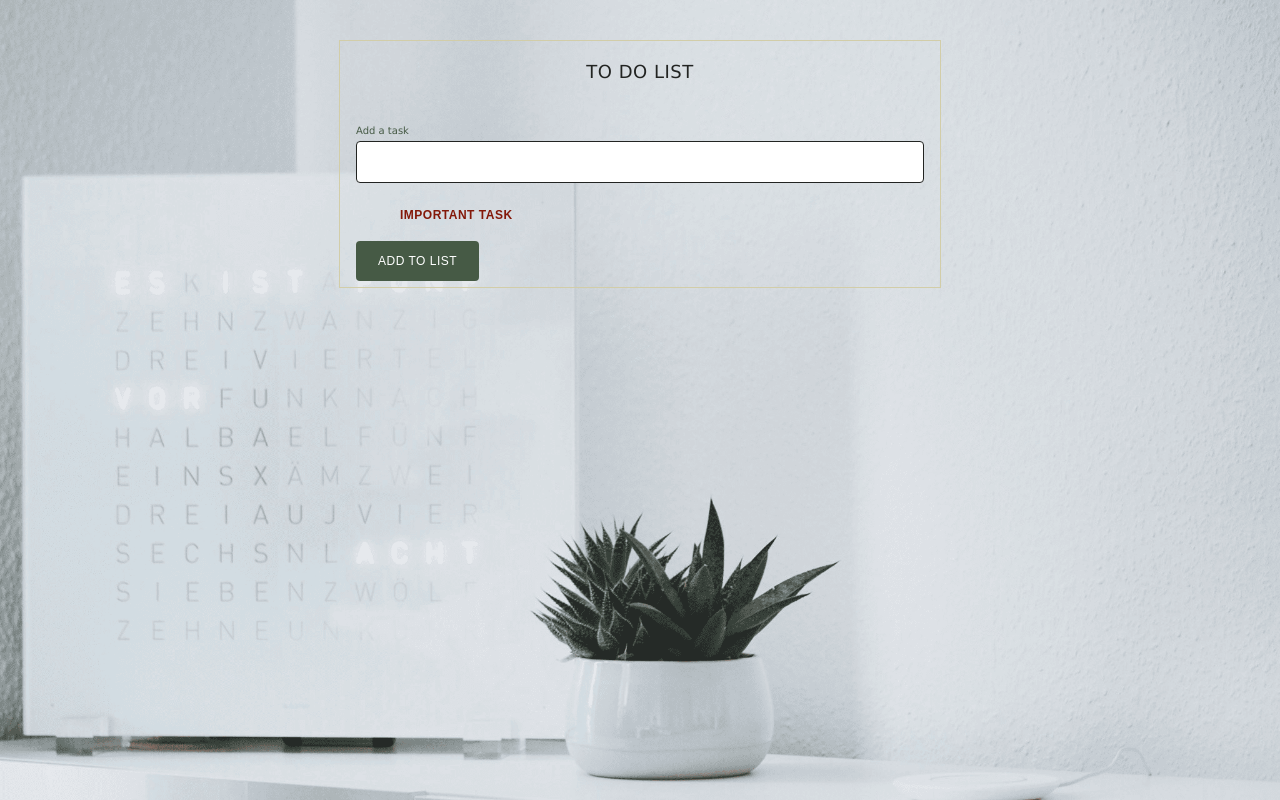
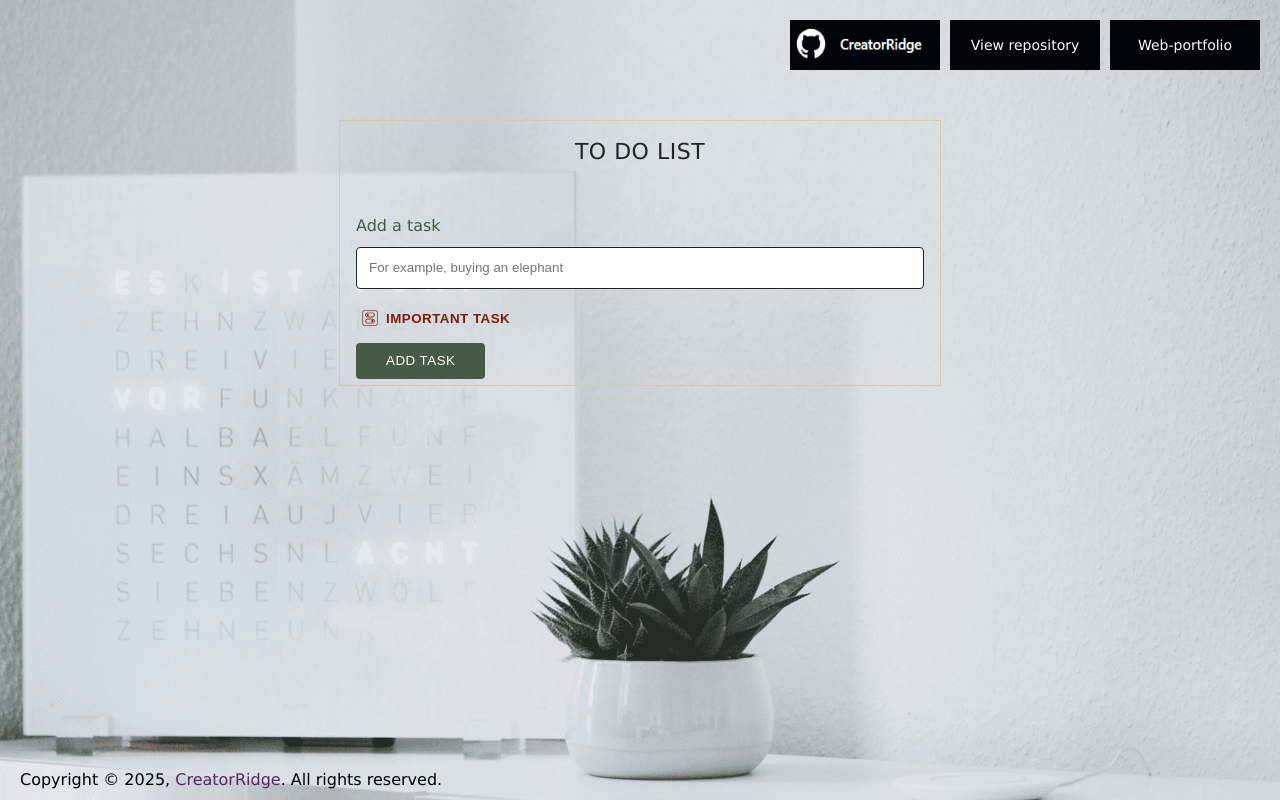
Before and after one commit to CreatorRidge/To-do-list.io, a plain HTML site: page index.html in a window 1280 px wide. Drawn offline with Linux system fonts and the light colour scheme.

Commit message:
img and checkbox add and to-do list modified

```diff
--- a/index.html
+++ b/index.html
@@ -5,21 +5,43 @@
     <link rel="stylesheet" href="todostyle.css">
     <title>To do list</title>
   </head>
+
   <body>
-    <div class="task-manager">
-    <h1 class="heading">To do list</h1>
+    <header>
+      <div class="links">
+          <img src="img/githubprofile.png" width="150" alt="my github profile">
+          <a href="https://github.com/CreatorRidge/Poll-mini.io" class="link-button">View repository</a>
+          <a href="https://creatorridge.website/" class="link-button">Web-portfolio</a>
+      </div>
+    </header>
 
-    <ol class="todo-list">
-      <li class="is-important">Note</li>
-    </ol>
+    <main>
+      <div class="task-manager">
+        <h1 class="heading">To do list</h1>
+        <ul class="todo-list"></ul>
+        <p class="empty-tasks visually-hidden">All tasks have been completed. There are no new tasks.</p>
 
-    <form class="todo-form" action="https://echo.htmlacademy.ru/courses" method="post">
-      <label class="input-label" for="todo-input">Add a task</label>
-      <input type="text" class="todo-input" id="todo-input" required>
-      <button type="button" class="todo-priority is-important">Important task</button>
-      <button type="submit" class="todo-add">Add to list</button>
-    </form>
-    </div>
+        <form class="todo-form" action="" method="post">
+          <label class="input-label" for="todo-input">Add a task</label>
+          <input type="text" class="todo-input" id="todoInput" aria-label="Task description" placeholder="For example, buying an elephant" required>
+          <button type="button" class="todo-priority is-important">Important task</button>
+          <button type="submit" class="todo-add-button">Add task</button>
+        </form>
+      </div>
+    </main>
+
+    <footer>
+      <span class="copyright">Copyright &copy 2025, <a href="https://creatorridge.website/">CreatorRidge</a>. All rights reserved.</span>
+    </footer>
+
+    <template id="task-template">
+      <li class="todo-list-item">
+        <label>
+          <input type="checkbox" class="todo-list-input">
+          <span></span>
+        </label>
+      </li>
+    </template>
 
     <script src="todoscript.js"></script>
   </body>
--- a/todoscript.js
+++ b/todoscript.js
@@ -1,7 +1,31 @@
-let list = document.querySelector('.todo-list');
-let input = document.querySelector('.todo-input');
-let form = document.querySelector('.todo-form');
-let priority = document.querySelector('.todo-priority');
+var list = document.querySelector('.todo-list');
+var items = list.children;
+var emptyListMessage = document.querySelector('.empty-tasks');
+var form = document.querySelector('.todo-form');
+var input = form.querySelector('.todo-input');
+var priority = form.querySelector('.todo-priority');
+var taskTemplate = document.querySelector('#task-template').content;
+var newTaskTemplate = taskTemplate.querySelector('.todo-list-item');
+
+var toggleEmptyListMessage = function () {
+    if (items.length === 0) {
+        emptyListMessage.classList.remove('visually-hidden');
+    } else {
+        emptyListMessage.classList.add('visually-hidden');
+    }
+};
+
+var addCheckHandler = function (item) {
+    var checkbox = item.querySelector('.todo-list-input');
+    checkbox.addEventListener('change', function () {
+        item.remove();
+        toggleEmptyListMessage();
+    });
+};
+
+for (var i = 0; i < items.length; i++) {
+    addCheckHandler(items[i]);
+}
 
 priority.onclick = function () {
     priority.classList.toggle('is-important');
@@ -12,16 +36,19 @@ priority.onclick = function () {
     }
 };
 
-form.onsubmit = function (evt) {
+form.addEventListener('submit', function (evt) {
     evt.preventDefault();
 
-  let newTask = document.createElement('li');
+    var taskText = input.value;
+    var task = newTaskTemplate.cloneNode(true);
+    var taskDescription = task.querySelector('span');
+    taskDescription.textContent = taskText;
     if (priority.classList.contains('is-important')) {
-  newTask.classList.add('is-important');
-  } else {
+        task.classList.add('is-important');
     }
-  newTask.textContent = input.value;
-  input.value = '';
-  list.append(newTask);
-  input.value = '';
-};
+    addCheckHandler(task);
+
+    list.appendChild(task);
+    toggleEmptyListMessage();
+    newItemTitle.value = '';
+});
--- a/todostyle.css
+++ b/todostyle.css
@@ -1,158 +1,57 @@
-body {
-  display: flex;
-  justify-content: center;
-  margin: 0;
-  font-family: "Verdana", "Tahoma", sans-serif;
-  font-size: 14px;
-  line-height: 20px;
-  box-sizing: border-box;
-  background: fixed url("background.png") center no-repeat;
-  background-size: cover;
-}
+body { display: flex; flex-direction: column; align-items: center; margin: 0; padding: 20px;
+    font-family: "Verdana", "Tahoma", sans-serif; font-size: 16px; line-height: 20px; box-sizing: border-box;
+    background: fixed url("img/background.png") center no-repeat; background-size: cover; }
+@media (max-device-width: 768px) { body { font-size: 22px; } }
+.visually-hidden { display: none; }
 
-.task-manager {
-  margin-top: 40px;
-  width: 600px;
-  border: 1px solid #D2CDA8;
-}
+.links { height: 50px; display: flex; gap: 10px; position: fixed; right: 20px; }
+.link-button { display: flex; align-items: center; justify-content: center; width: 150px; background-color: #010409; }
+.links a { font-size: 14px; text-decoration: none; color: #FFFFFF; }
+.links a:hover { color: #A75BAC; }
 
-.heading {
-  margin: 0;
-  padding: 20px 16px 22px;
-  text-align: center;
-  font-size: 18px;
-  line-height: 22px;
-  letter-spacing: 0.5px;
-  font-weight: normal;
-  text-transform: uppercase;
-  color: #222422;
-}
+@media (max-device-width: 768px) { .task-manager { width: 90%; } }
+.task-manager { margin-top: 100px; min-width: 600px; border: 1px solid #D2CDA8; }
 
-.todo-list {
-  margin: 0 0 20px;
-  padding: 0;
-  list-style: none;
-  counter-reset: todos;
-}
+.heading { margin: 0; padding: 20px 16px 22px; text-align: center; font-size: 22px; line-height: 22px;
+    letter-spacing: 0.5px; font-weight: normal; text-transform: uppercase; color: #222422; }
+.todo-list { margin: 0 0 20px; padding: 0; list-style: none; }
+.todo-list-item { margin-bottom: 10px; padding: 16px; background-color: rgba(210, 205, 168, 0.8); color: #222422; }
+.todo-list-item span { display: flex; align-items: center; }
+.todo-list-input + span::before { content: ""; display: inline-block; width: 16px; height: 16px; margin-right: 10px;
+    background-color: transparent; border: 2px solid #222422; border-radius: 5px; }
+.todo-list li.is-important .todo-list-input + span::before { border-color: #fff; }
+.todo-list-input:checked + span::before { background: url("img/check.png") center no-repeat; background-size: contain; }
+.todo-list li.is-important .todo-list-input:checked + span::before { background-image: url("img/checkfff.png"); }
+.todo-list-input:not(:checked):hover + span::before, .todo-list-input:not(:checked):focus + span::before {
+    background-color: rgba(34, 36, 34, 0.2); }
+.todo-list li.is-important .todo-list-input:not(:checked):hover + span::before,
+.todo-list li.is-important .todo-list-input:not(:checked):focus + span::before {
+    background-color: rgba(255, 255, 255, 0.2); }
+.todo-list li.is-important { font-weight: bold; color: #fff; background-color: rgba(131, 24, 9, 0.8); }
+.todo-list-input { position: absolute; width: 1px; height: 1px; margin: -1px; padding: 0; overflow: hidden; white-space: nowrap;
+    border: 0; clip: rect(0 0 0 0); clip-path: inset(100%); }
 
-.todo-list li {
-  margin-top: 1px;
-  padding: 20px 16px;
-  background-color: #D2CDA8;
-  color: #222422;
-}
+.empty-tasks { color: #831809; margin-left: 10px; }
 
-.todo-list li:first-child {
-  display: none;
-}
+.todo-form { padding: 0 16px; display: flex; flex-direction: column; }
+.input-label {margin: 15px 0; line-height: 12px; color: #465A45; }
+.todo-input { margin-bottom: 12px; padding: 10px 12px; line-height: 20px; border-radius: 4px; border: 1px solid #222422; }
+.todo-form button { margin-bottom: 6px; margin-right: auto; line-height: 16px; letter-spacing: 0.5px; text-transform: uppercase;
+    border: none; border-radius: 4px; padding: 10px 30px; cursor: pointer; }
+.todo-priority { position: relative; padding: 12px 22px 12px 44px; color: #222422; background-color: transparent;
+    display: flex; align-items: center; }
+.todo-priority::before { position: absolute; content: ""; left: 5px;
+    width: 18px; height: 20px; background-image: url("img/toggle.png"); background-repeat: no-repeat; background-size: contain; }
+.todo-priority.is-important { font-weight: bold; color: #831809; }
+.todo-priority.is-important::before { background-image: url("img/togglered.png"); background-repeat: no-repeat; background-size: contain; }
 
-.todo-list li::before {
-  counter-increment: todos;
-  content: counter(todos);
-  padding: 6px 10px;
-  margin-right: 10px;
-  border: 1px solid #222422;
-  border-radius: 16px;
-}
+.todo-add-button { padding: 12px 22px; color: #ffffff; background-color: #465A45; }
+.todo-input:focus, .todo-form button:focus { outline: 3px solid #bac9f7; outline-offset: 0; }
+.todo-priority:hover { background-color: #edf1fd; }
+.todo-priority:active { background-color: #e3eafc; opacity: 0.5; }
+.todo-add:hover { background-color: #465A45; }
+.todo-add:active { opacity: 0.5; }
 
-.todo-list .is-important {
-  font-weight: bold;
-  color: #ffffff;
-  background-color: #831809;
-}
-
-.todo-list .is-important::before {
-  border: none;
-  color: #831809;
-  background-color: #ffffff;
-}
-
-.todo-form {
-  padding: 0 16px;
-  display: flex;
-  flex-direction: column;
-}
-
-.input-label {
-  margin: 0 0 4px;
-  font-size: 10px;
-  line-height: 12px;
-  color: #465A45;
-}
-
-.todo-input {
-  margin-bottom: 12px;
-  padding: 10px 12px;
-  font-family: "Verdana", "Tahoma", sans-serif;
-  font-size: 14px;
-  line-height: 20px;
-  border-radius: 4px;
-  border: 1px solid #222422;
-}
-
-.todo-form button {
-  margin-bottom: 6px;
-  margin-right: auto;
-  font-size: 12px;
-  line-height: 16px;
-  letter-spacing: 0.5px;
-  text-transform: uppercase;
-  border: none;
-  border-radius: 4px;
-}
-
-.todo-priority {
-  position: relative;
-  padding: 12px 22px 12px 44px;
-  color: #222422;
-  background-color: transparent;
-}
-
-.todo-priority::before {
-  position: absolute;
-  content: "";
-  top: 11px;
-  left: 20px;
-  width: 16px;
-  height: 16px;
-  background-image: url("toggle.svg");
-}
-
-.todo-priority.is-important {
-  font-weight: bold;
-  color: #831809;
-}
-
-.todo-priority.is-important::before {
-  filter: hue-rotate(169deg) saturate(1.3) brightness(1.15);
-  transform: rotate(180deg);
-}
-
-.todo-add {
-  padding: 12px 22px;
-  color: #ffffff;
-  background-color: #465A45;
-}
-
-.todo-input:focus,
-.todo-form button:focus {
-  outline: 3px solid #bac9f7;
-  outline-offset: 0;
-}
-
-.todo-priority:hover {
-  background-color: #edf1fd;
-}
-
-.todo-priority:active {
-  background-color: #e3eafc;
-  opacity: 0.5;
-}
-
-.todo-add:hover {
-  background-color: #465A45;
-}
-
-.todo-add:active {
-  opacity: 0.5;
-}
+footer { position: fixed; bottom: 0; height: 30px; align-self: start; }
+footer a { text-decoration: none; color: #52275E; }
+footer a:hover { color: #A75BAC; }
```
Also changed, not shown: img/background.png (renamed from background.png), img/check.png (added), img/checkfff.png (added), img/githubprofile.png (added), img/toggle.png (added), img/togglered.png (added). Lines whose indentation alone changed are shown as unchanged.
